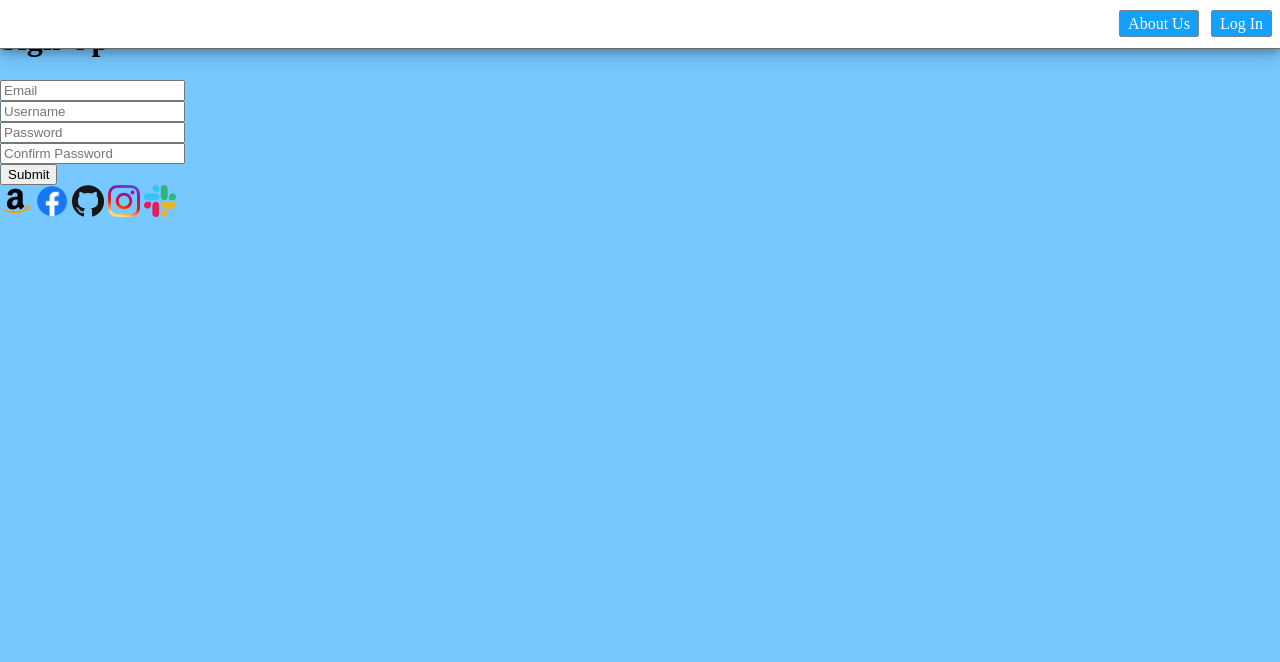
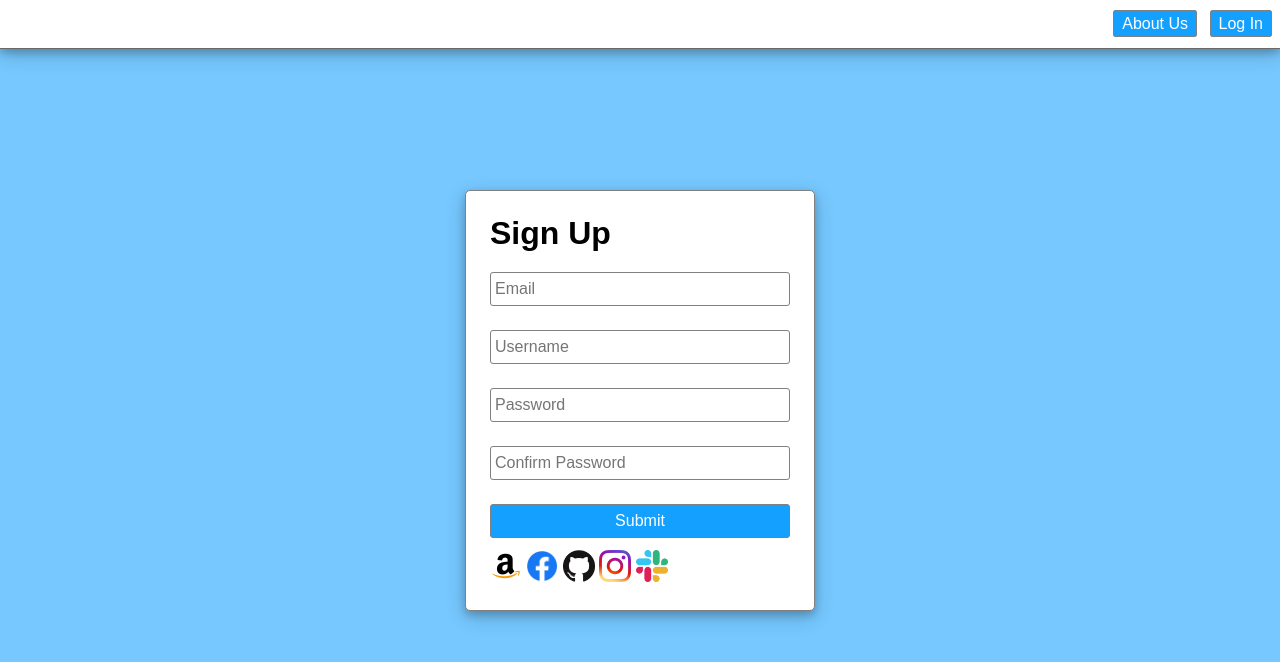
Before and after one commit to LiebesleidSam/Static-Register-Page, a plain HTML site: page index.html in a window 1280 px wide. Drawn offline with Linux system fonts and the light colour scheme.

Commit message:
Inputs and button fixed

```diff
--- a/index.html
+++ b/index.html
@@ -11,7 +11,7 @@
         <a href="#">About Us</a>
         <a href="#">Log In</a>
     </header>
-    <div>
+    <div class="container">
         <h1>Sign Up</h1>
         <form>
             <div>
--- a/main.css
+++ b/main.css
@@ -1,6 +1,9 @@
 body {
     background-color: #76c8ff;
     margin: 0;
+    font-family: sans-serif;
+    display: flex;
+    height: 100vh;
 }
 
 header {
@@ -28,7 +31,40 @@ header a {
     text-decoration: none;
 }
 
-header a:hover {
+header a:hover, form button:hover {
     background-color: #1084d1;
     cursor: pointer;
 }
+
+.container {
+    margin: auto;
+    padding: 1.5rem;
+    background-color: white;
+    border: solid 1px gray;
+    border-radius: 5px;
+    box-shadow:
+        0 4px 8px 0 rgba(0,0,0,0.2),
+        0 6px 20px 0 rgba(0,0,0,0.19);
+}
+
+.container >h1 {
+    margin: 0 0 .5rem;
+}
+
+form input, form button {
+    width: 100%;
+    min-width: 300px;
+
+    box-sizing: border-box;
+    margin: .75rem 0;
+    padding: .25rem;
+    line-height: 1.5rem;
+    font-size: 1em;
+    border: solid 1px gray;
+    border-radius: 3px;
+}
+
+form button {
+    color: white;
+    background-color: #13a0ff;
+}
```
